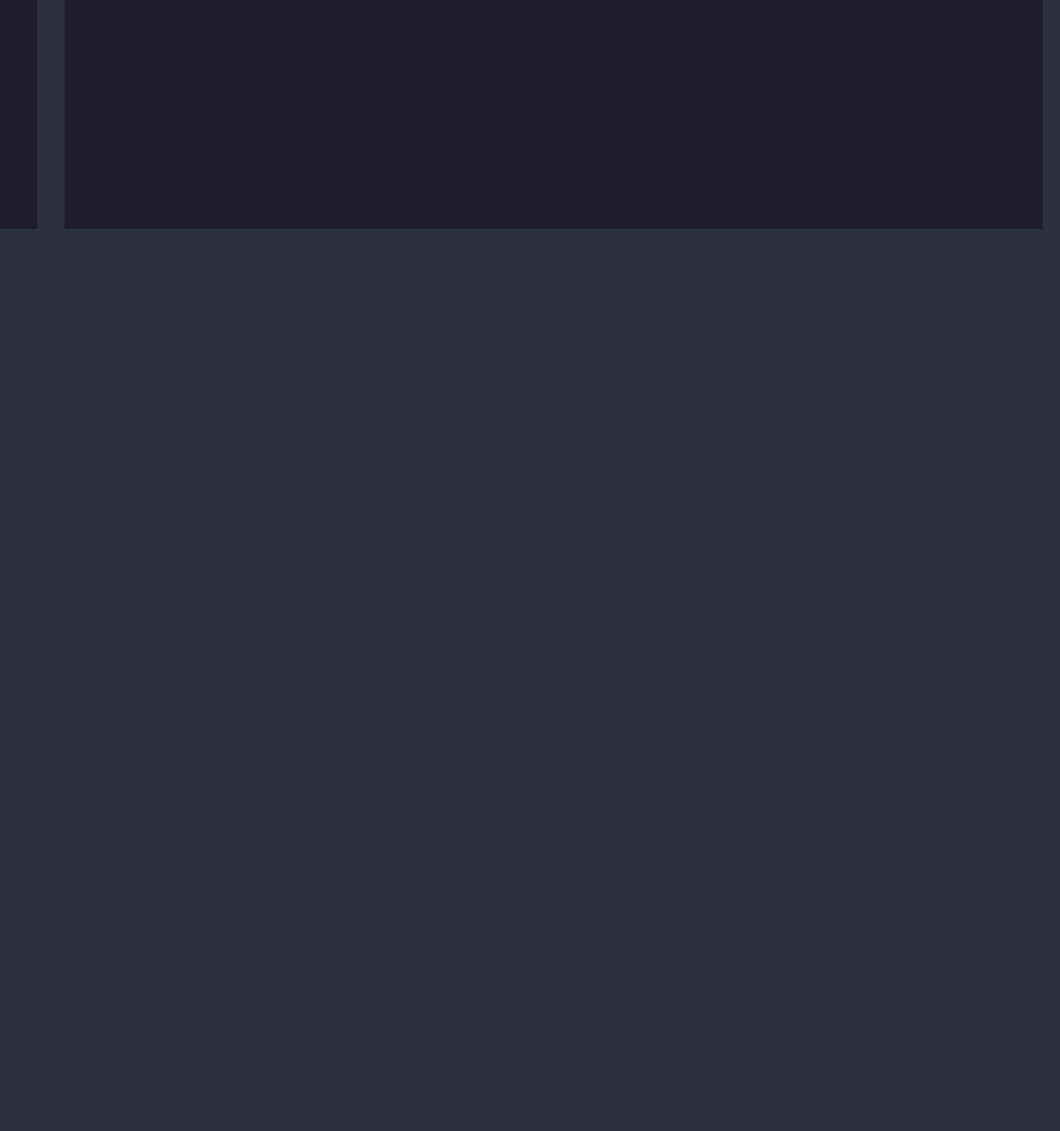
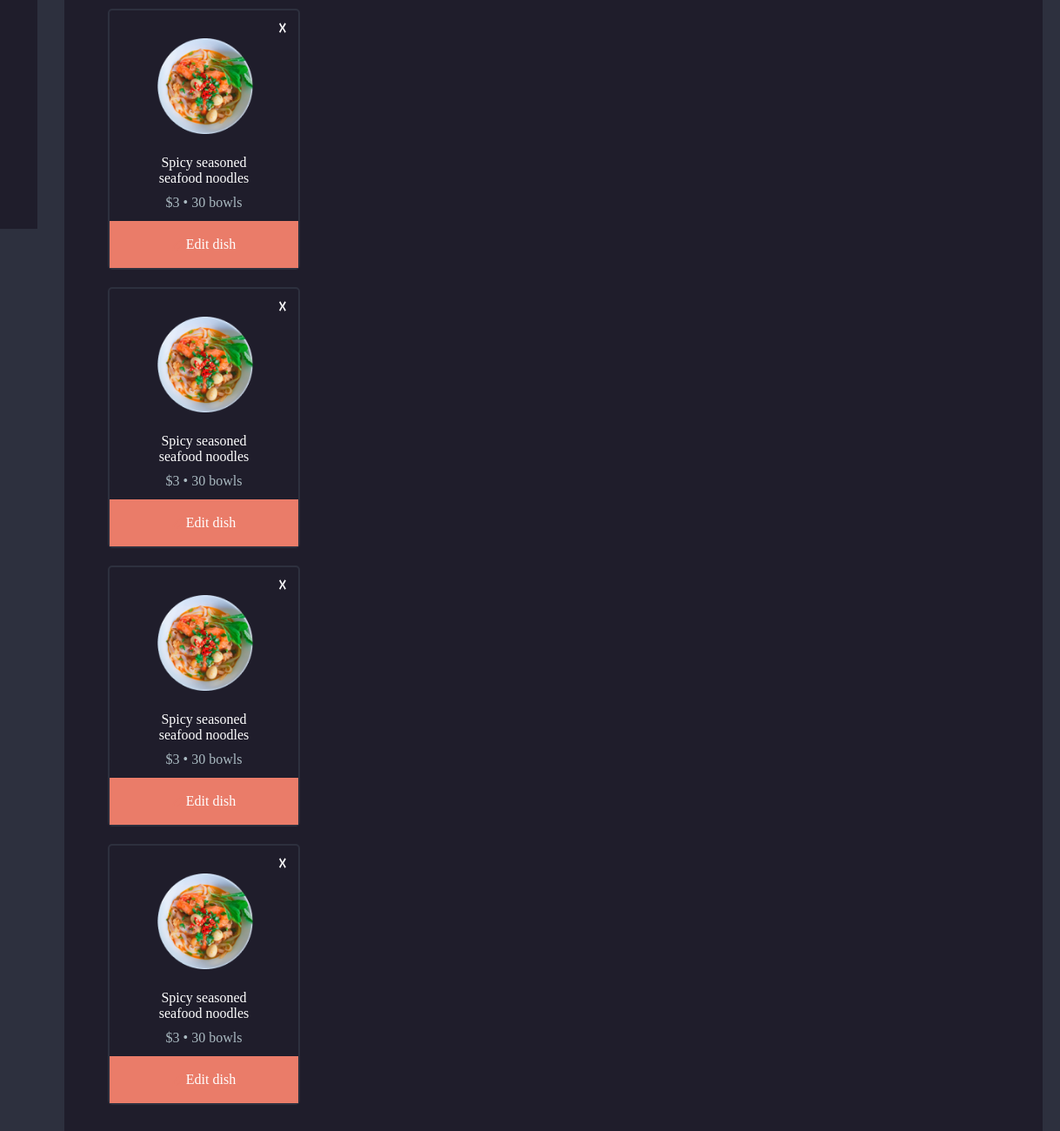
Before and after one commit to tranchinh123/javascript-training, a website built with Parcel: page practice-one/src/index.html in a window 1280 px wide. Shown: the part 537-1837 px from the top of the page at 87% size, 61-1280 px from the left. Before the commit the page ends 800 px from the top, so only its background shows below. Built offline with nearby package versions, Linux system fonts and the light colour scheme; files whose address does not match are found by name.

Commit message:
add font and code home-page content

```diff
--- a/practice-one/src/index.html
+++ b/practice-one/src/index.html
@@ -79,10 +79,85 @@
 							<img src="./assets/icons/Vector 9.svg" alt="" />
 							<p class="card-add-text">Add new dish</p>
 						</div>
-						<div class="list-card-product">
-							<div class="card-product"></div>
-							<div class="card-product"></div>
-							<div class="card-product"></div>
+
+						<div class="card card-product">
+							<div class="card-header">
+								<span class="icon-delete">&#9747;</span>
+							</div>
+
+							<div class="card-main">
+								<img src="./assets/icons/Image 1.png" alt="" class="img-product" />
+								<div class="desc-product">
+									<p class="name-product">Spicy seasoned seafood noodles</p>
+									<span class="price-product">$3</span>
+									<span class="dot">&#8226</span>
+									<span class="quantity-product">30 bowls</span>
+								</div>
+							</div>
+							<div class="card-footer">
+									<img src="./assets/icons/Vector.svg" alt="">
+									Edit dish
+							</div>
+						</div>
+
+						<div class="card card-product">
+							<div class="card-header">
+							<span class="icon-delete">&#9747;</span>
+							</div>
+
+							<div class="card-main">
+								<img src="./assets/icons/Image 1.png" alt="" class="img-product" />
+								<div class="desc-product">
+									<p class="name-product">Spicy seasoned seafood noodles</p>
+									<span class="price-product">$3</span>
+									<span class="dot">&#8226</span>
+									<span class="quantity-product">30 bowls</span>
+								</div>
+							</div>
+							<div class="card-footer">
+								<img src="./assets/icons/Vector.svg" alt="">
+								Edit dish
+							</div>
+						</div>
+
+						<div class="card card-product">
+							<div class="card-header">
+							<span class="icon-delete">&#9747;</span>
+							</div>
+
+							<div class="card-main">
+								<img src="./assets/icons/Image 1.png" alt="" class="img-product" />
+								<div class="desc-product">
+									<p class="name-product">Spicy seasoned seafood noodles</p>
+									<span class="price-product">$3</span>
+									<span class="dot">&#8226</span>
+									<span class="quantity-product">30 bowls</span>
+								</div>
+							</div>
+							<div class="card-footer">
+								<img src="./assets/icons/Vector.svg" alt="">
+								Edit dish
+							</div>
+						</div>
+
+						<div class="card card-product">
+							<div class="card-header">
+							<span class="icon-delete">&#9747;</span>
+							</div>
+
+							<div class="card-main">
+								<img src="./assets/icons/Image 1.png" alt="" class="img-product" />
+								<div class="desc-product">
+									<p class="name-product">Spicy seasoned seafood noodles</p>
+									<span class="price-product">$3</span>
+									<span class="dot">&#8226</span>
+									<span class="quantity-product">30 bowls</span>
+								</div>
+							</div>
+							<div class="card-footer">
+								<img src="./assets/icons/Vector.svg" alt="">
+								Edit dish
+							</div>
 						</div>
 					</div>
 				</div>
--- a/practice-one/src/styles/base/typography.css
+++ b/practice-one/src/styles/base/typography.css
@@ -0,0 +1,26 @@
+@font-face {
+	font-family: 'Barlow';
+	src: url('Barlow-Medium.woff2') format('woff2'),
+			url('Barlow-Medium.woff') format('woff');
+	font-weight: 500;
+	font-style: normal;
+	font-display: swap;
+}
+
+@font-face {
+	font-family: 'Barlow';
+	src: url('Barlow-Regular.woff2') format('woff2'),
+			url('Barlow-Regular.woff') format('woff');
+	font-weight: normal;
+	font-style: normal;
+	font-display: swap;
+}
+
+@font-face {
+	font-family: 'Barlow';
+	src: url('Barlow-SemiBold.woff2') format('woff2'),
+			url('Barlow-SemiBold.woff') format('woff');
+	font-weight: 600;
+	font-style: normal;
+	font-display: swap;
+}
--- a/practice-one/src/styles/base/variables.css
+++ b/practice-one/src/styles/base/variables.css
@@ -7,6 +7,9 @@
 	/* color-text */
 	--primary-text-color: white;
 	--secondary-text-color: #ea7c69;
+	--tertiary-text-color: #abbbc2;
+	--quaternary-text-color: #ea7c69;
+
 	/* font-size */
 	--font-size-medium: 20px;
 	/* line-height*/
@@ -15,4 +18,10 @@
 	--primary-border-color: #1f1d2b;
 	--secondary-border-color: #2d303e;
 	--tertiary-border-color: #ea7c69;
+	/* font-family */
+	--primary-font-family: 'Barlow';
+	/* font-weight */
+	--regular-weight: 400;
+	--medium-weight: 500;
+	--semibold-weight: 600;
 }
--- a/practice-one/src/styles/components/cards.css
+++ b/practice-one/src/styles/components/cards.css
@@ -1,16 +1,23 @@
 .card {
 	width: 221px;
 	height: 300px;
-	border-radius: var(--secondary-border-color);
+	font-family: var(--primary-font-family);
+	border-radius: 5px;
+	display: flex;
+	align-items: center;
+	flex-direction: column;
+	cursor: pointer;
 }
+
 .card-add {
 	border: 2px dashed var(--tertiary-border-color);
 	color: var(--secondary-text-color);
-	display: flex;
-	align-items: center;
-	flex-direction: column;
 	gap: 40px;
-	margin: auto;
 	padding-top: 120px;
-	cursor: pointer;
 }
+
+.card-product {
+	color: var(--primary-text-color);
+	border: 2px solid var(--secondary-border-color);
+	padding-top: 10px;
+}
--- a/practice-one/src/styles/components/index.css
+++ b/practice-one/src/styles/components/index.css
@@ -1 +1,2 @@
 @import url(cards.css);
+@import url(buttons.css);
--- a/practice-one/src/styles/pages/homepage.css
+++ b/practice-one/src/styles/pages/homepage.css
@@ -1,30 +1,36 @@
 main {
 	display: flex;
 }
+
 .sidebar {
 	position: fixed;
 	height: 100%;
 	width: 104px;
 	background-color: var(--primary-background-color);
 }
+
 .sidebar-header {
 	margin-top: 20px;
 	margin-left: 20px;
 }
+
 .menu-bar {
 	padding-top: 20px;
 	margin-left: 33px;
 }
+
 .menu-list {
 	display: flex;
 	flex-direction: column;
 	padding: 0;
 }
+
 .menu-item {
 	width: 92px;
 	height: 102px;
 	padding-left: -40px;
 }
+
 .nav-link {
 	color: white;
 }
@@ -33,17 +39,29 @@ main {
 	position: absolute;
 	inset: 20px 20px 0px 135px;
 	background-color: var(--primary-background-color);
+	height: max-content;
+	padding-bottom: 30px;
 }
+
 .homepage-header {
 	padding: 40px 74px 30px 40px;
 	border-bottom: 1px solid var(--secondary-background-color);
 }
+
+.homepage-main {
+	padding-left: 50px;
+	padding-right: 50px;
+}
+
 h1 {
 	color: var(--primary-text-color);
 	font-size: var(--font-size-medium);
 	line-height: var(--line-height-xl);
 	margin-bottom: 20px;
+	font-family: var(--primary-font-family);
+	font-weight: var(--semibold-weight);
 }
+
 .homepage-search {
 	display: flex;
 	align-items: center;
@@ -53,7 +71,9 @@ h1 {
 	background-color: var(--secondary-background-color);
 	border-radius: 8px;
 	padding: 14px;
+	font-family: var(--primary-font-family);
 }
+
 #search-input {
 	background-color: var(--secondary-background-color);
 	border: none;
@@ -62,6 +82,47 @@ h1 {
 	color: var(--primary-text-color);
 	width: 300px;
 }
+
 .product-list {
 	margin-top: 40px;
+	display: grid;
+	gap: 20px;
 }
+
+.img-product {
+	max-width: 130px;
+	height: 130px;
+	padding-bottom: 20px;
+	margin-left: 18px;
+}
+
+.icon-delete {
+	font-size: 18px;
+	font-weight: 600;
+	margin-left: 180px;
+}
+
+.desc-product {
+	max-width: 144px;
+	text-align: center;
+	margin-bottom: 12px;
+}
+
+.price-product,
+.dot,
+.quantity-product {
+	color: var(--tertiary-text-color);
+}
+
+.name-product {
+	margin-bottom: 10px;
+}
+
+.card-footer {
+	display: flex;
+	justify-content: center;
+	align-items: center;
+	width: 100%;
+	background-color: var(--tertiary-background-color);
+	height: 60px;
+}
```
Also changed, not shown: practice-one/src/assets/fonts/Barlow-Medium.woff (added), practice-one/src/assets/fonts/Barlow-Medium.woff2 (added), practice-one/src/assets/fonts/Barlow-Regular.woff (added), practice-one/src/assets/fonts/Barlow-Regular.woff2 (added), practice-one/src/assets/fonts/Barlow-SemiBold.woff (added), practice-one/src/assets/fonts/Barlow-SemiBold.woff2 (added), practice-one/src/assets/icons/Image 1.png (added), practice-one/src/assets/icons/Vector.svg (added), practice-one/src/styles/components/buttons.css (added).
